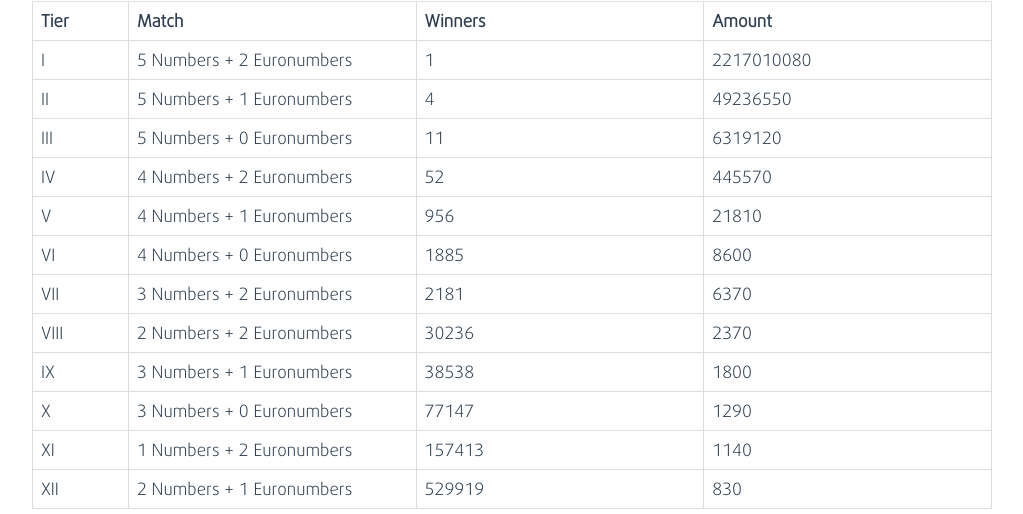
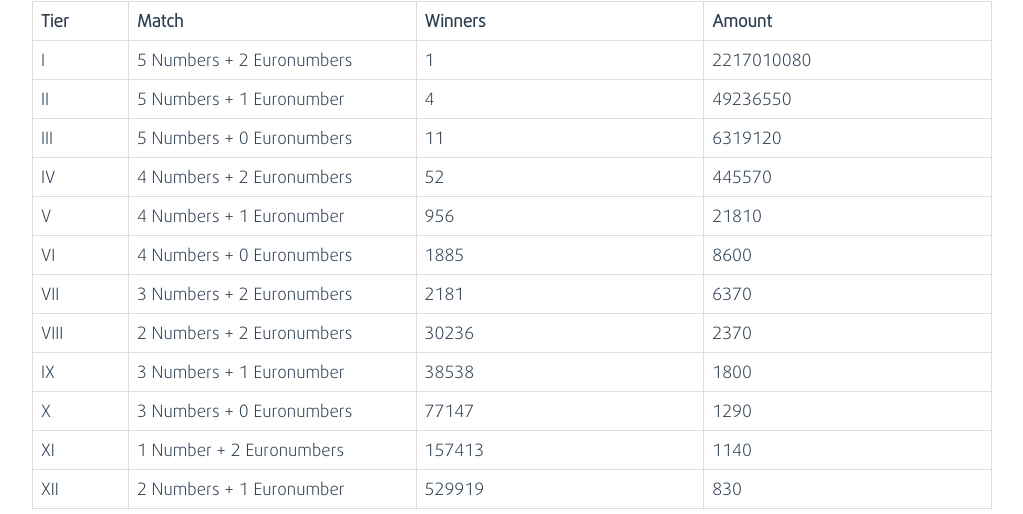
Before and after one commit to aercolino/lottoland-job-challenge, a Vue app: page / in a window 1280 px wide. Shown: the part 340-854 px from the top of the page, without its empty margins (128-1151 px from the left). Built offline with nearby package versions, Linux system fonts and the light colour scheme.

Commit message:
Better translate "X Numbers + Y Euronumbers"

```diff
--- a/src/components/AeOdds.vue
+++ b/src/components/AeOdds.vue
@@ -73,7 +73,8 @@
       return Object.keys(tiersToMatches);
     },
     combinations() {
-      return Object.values(tiersToMatches).map(([numbers, euroNumbers]) => this.$t('X Numbers + Y Euronumbers', { X: numbers, Y: euroNumbers }));
+      return Object.values(tiersToMatches)
+        .map(([numbers, euroNumbers]) => `${this.$tc('match.Numbers', numbers)} + ${this.$tc('match.Euronumbers', euroNumbers)}`);
     }
   },
 };
--- a/src/locales/de.json
+++ b/src/locales/de.json
@@ -1,4 +1,8 @@
 {
   "message": "hello i18n !!",
-  "X Numbers + Y Euronumbers": "{X} Zahlen + {Y} Eurozahlen"
+  "X Numbers + Y Euronumbers": "{X} Zahlen + {Y} Eurozahlen",
+  "match": {
+    "Numbers": "{n} Zahlen | 1 Zahl | {n} Zahlen",
+    "Euronumbers": "{n} Eurozahlen | 1 Eurozahl | {n} Eurozahlen"
+  }
 }
--- a/src/locales/en.json
+++ b/src/locales/en.json
@@ -1,4 +1,8 @@
 {
   "message": "hello i18n !!",
-  "X Numbers + Y Euronumbers": "{X} Numbers + {Y} Euronumbers"
+  "X Numbers + Y Euronumbers": "{X} Numbers + {Y} Euronumbers",
+  "match": {
+    "Numbers": "{n} Numbers | 1 Number | {n} Numbers",
+    "Euronumbers": "{n} Euronumbers | 1 Euronumber | {n} Euronumbers"
+  }
 }
```
Also changed, not shown: 1 other file (tests, documents, lock files or other folders).
